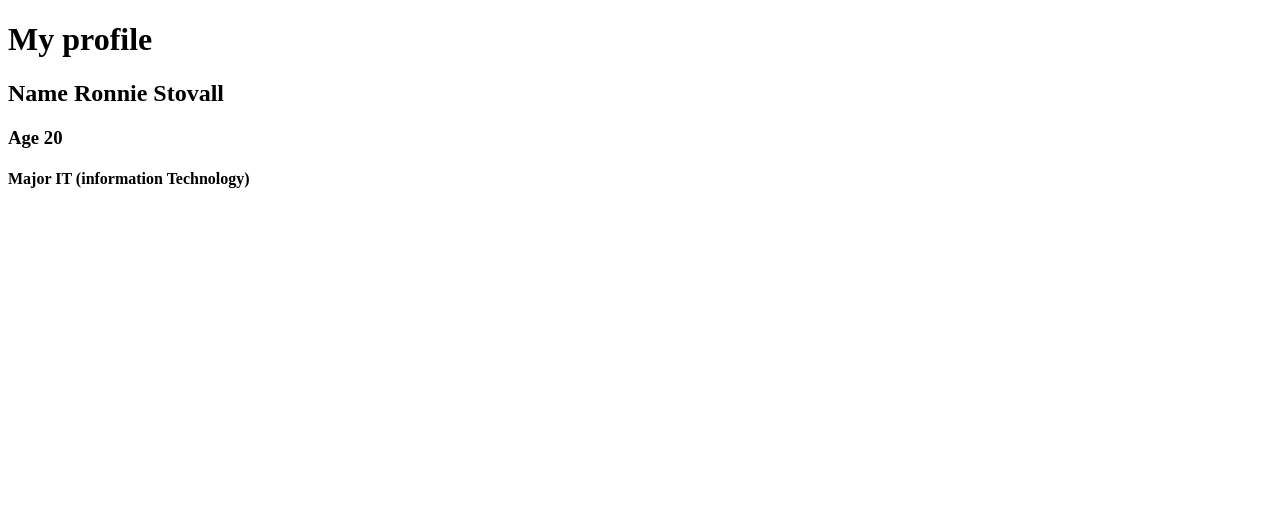
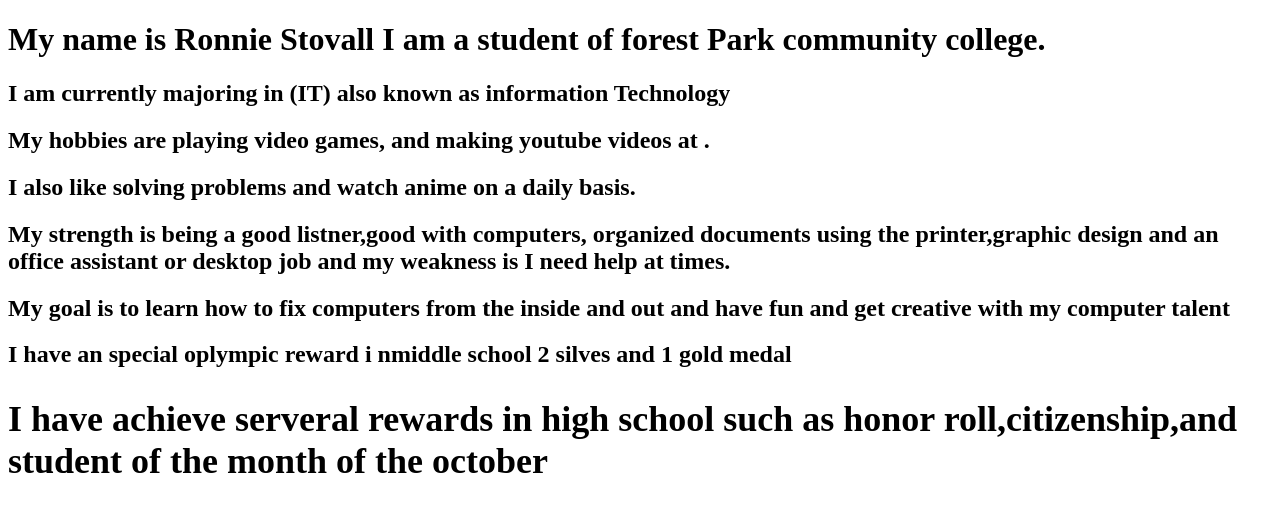
Before and after one commit to ronniestovall/New-project-portfolio, a plain HTML site: page About.html in a window 1280 px wide. Drawn offline with Linux system fonts and the light colour scheme.

Commit message:
add background infomation and a link.

```diff
--- a/About.html
+++ b/About.html
@@ -4,11 +4,16 @@
     <meta charset="UTF-8">
     <meta name="viewport" content="width=device-width, initial-scale=1.0">
     <meta http-equiv="X-UA-Compatible" content="ie=edge">
-    <title>New-project-portfolio</title>
+    <title>Background</title>
 </head>
-<h1> My profile <h1>
- <h2> Name Ronnie Stovall <h2>
- <h3> Age 20 <h3>
-<h4> Major IT (information Technology) <h4>
-</body>
-</html>
+<h1> My name is Ronnie Stovall I am a student of forest Park community college. <h1>
+<h2> I am currently majoring in (IT) also known as information Technology <h2>
+ <h2> My hobbies are playing video games, and making youtube videos at .<h2>
+    <h2> I also like solving problems and watch anime on a daily basis.
+ <h2> My strength is being a good listner,good with computers, organized documents using the printer,graphic design and an office assistant or desktop job and my weakness is I need help at times. <h2>
+<h2> My goal is to learn how to fix computers from the inside and out and have fun and get creative with my computer talent <h2>
+ <g2> I have an special oplympic reward i nmiddle school 2 silves and 1 gold medal <h2>
+     <h2> I have achieve serveral rewards in high school such as honor roll,citizenship,and student of the month of the october <h2>
+
+  </body>
+</html
```
Also changed, not shown: Contact.html (deleted, +0 -1 lines), index.html (+6 -0 lines), 1 other file.
